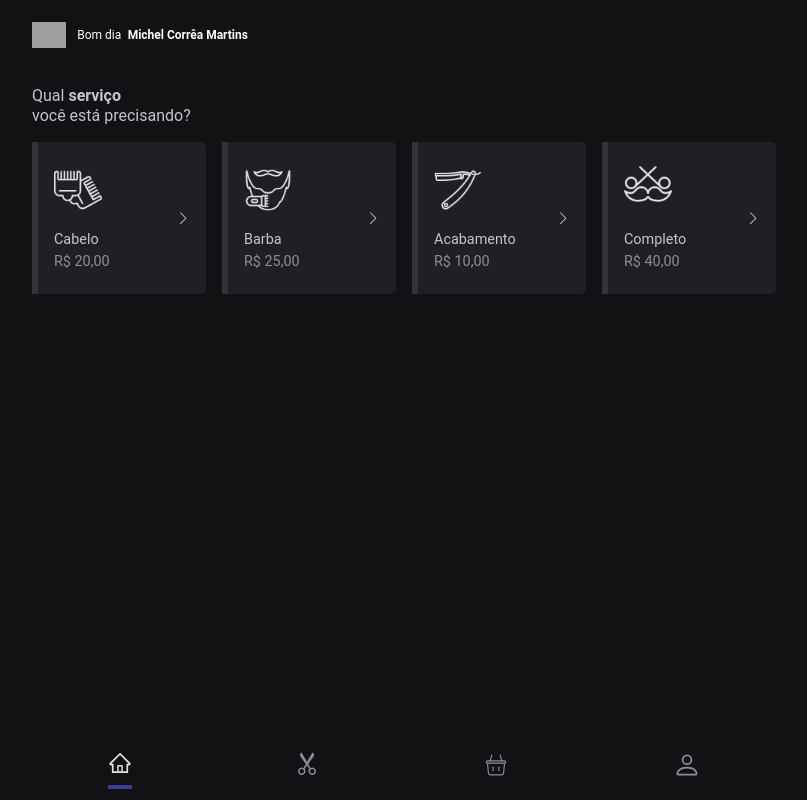
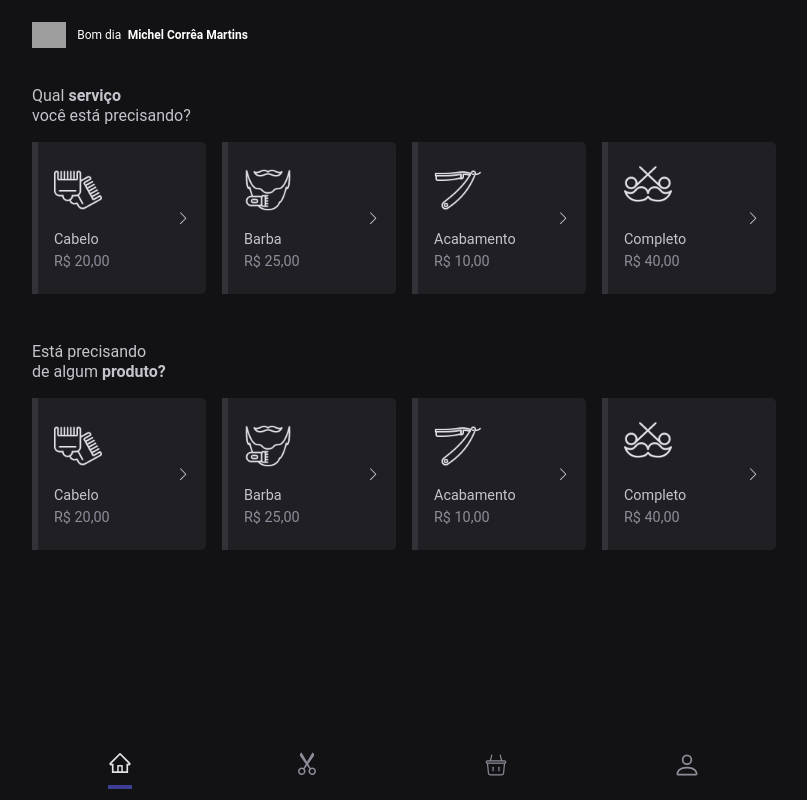
Before and after one commit to michel-cm/REACT-App-Barbearia, a React (Vite) app: page / in a window 1280 px wide. Shown: the whole page, without its empty margins (236-1043 px from the left). Built offline with nearby package versions, Linux system fonts and the light colour scheme; grey boxes are pictures that could not be loaded.

Commit message:
section Home/shop

```diff
--- a/src/pages/Home/index.jsx
+++ b/src/pages/Home/index.jsx
@@ -16,40 +16,81 @@ export function Home() {
         </p>
         <p>você está precisando?</p>
       </C.AreaTitleSection>
-      <C.AreaServices>
-        <C.CardService>
+      <C.AreaCards>
+        <C.Card>
           <C.ContentCard>
             <img src={maquinaWhite} alt="" />
             <span>Cabelo</span>
             <p>R$ 20,00</p>
           </C.ContentCard>
           <BsChevronRight />
-        </C.CardService>
-        <C.CardService>
+        </C.Card>
+        <C.Card>
           <C.ContentCard>
             <img src={barbaWhite} alt="" />
             <span>Barba</span>
             <p>R$ 25,00</p>
           </C.ContentCard>
           <BsChevronRight />
-        </C.CardService>
-        <C.CardService>
+        </C.Card>
+        <C.Card>
           <C.ContentCard>
             <img src={navalhaWhite} alt="" />
             <span>Acabamento</span>
             <p>R$ 10,00</p>
           </C.ContentCard>
           <BsChevronRight />
-        </C.CardService>
-        <C.CardService>
+        </C.Card>
+        <C.Card>
           <C.ContentCard>
             <img src={completoWhite} alt="" />
             <span>Completo</span>
             <p>R$ 40,00</p>
           </C.ContentCard>
           <BsChevronRight />
-        </C.CardService>
-      </C.AreaServices>
+        </C.Card>
+      </C.AreaCards>
+
+      <C.AreaTitleSection>
+        <p>Está precisando</p>
+        <p>
+          de algum <span>produto?</span>
+        </p>
+      </C.AreaTitleSection>
+      <C.AreaCards>
+        <C.Card>
+          <C.ContentCard>
+            <img src={maquinaWhite} alt="" />
+            <span>Cabelo</span>
+            <p>R$ 20,00</p>
+          </C.ContentCard>
+          <BsChevronRight />
+        </C.Card>
+        <C.Card>
+          <C.ContentCard>
+            <img src={barbaWhite} alt="" />
+            <span>Barba</span>
+            <p>R$ 25,00</p>
+          </C.ContentCard>
+          <BsChevronRight />
+        </C.Card>
+        <C.Card>
+          <C.ContentCard>
+            <img src={navalhaWhite} alt="" />
+            <span>Acabamento</span>
+            <p>R$ 10,00</p>
+          </C.ContentCard>
+          <BsChevronRight />
+        </C.Card>
+        <C.Card>
+          <C.ContentCard>
+            <img src={completoWhite} alt="" />
+            <span>Completo</span>
+            <p>R$ 40,00</p>
+          </C.ContentCard>
+          <BsChevronRight />
+        </C.Card>
+      </C.AreaCards>
     </C.Container>
   );
 }
--- a/src/pages/Home/styles.js
+++ b/src/pages/Home/styles.js
@@ -14,18 +14,20 @@ export const AreaTitleSection = styled.div`
   }
 `;
 
-export const AreaServices = styled.div`
+export const AreaCards = styled.div`
   display: flex;
   gap: 1rem;
   justify-content: space-between;
   flex-wrap: wrap;
+
+  margin-bottom: 3rem;
 
   img {
     width: 3rem;
   }
 `;
 
-export const CardService = styled.div`
+export const Card = styled.div`
   display: flex;
   justify-content: space-between;
   align-items: center;
```
